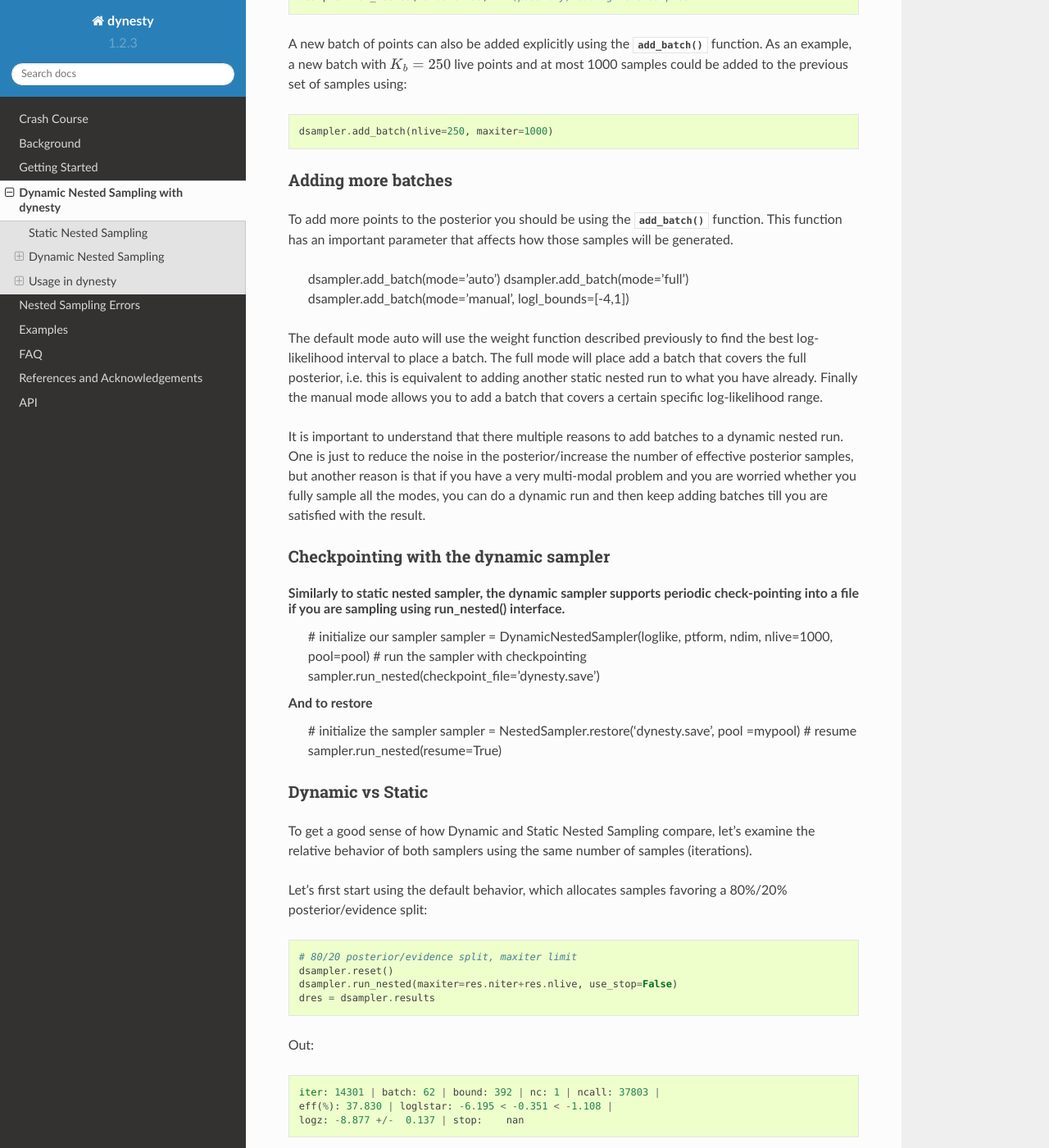
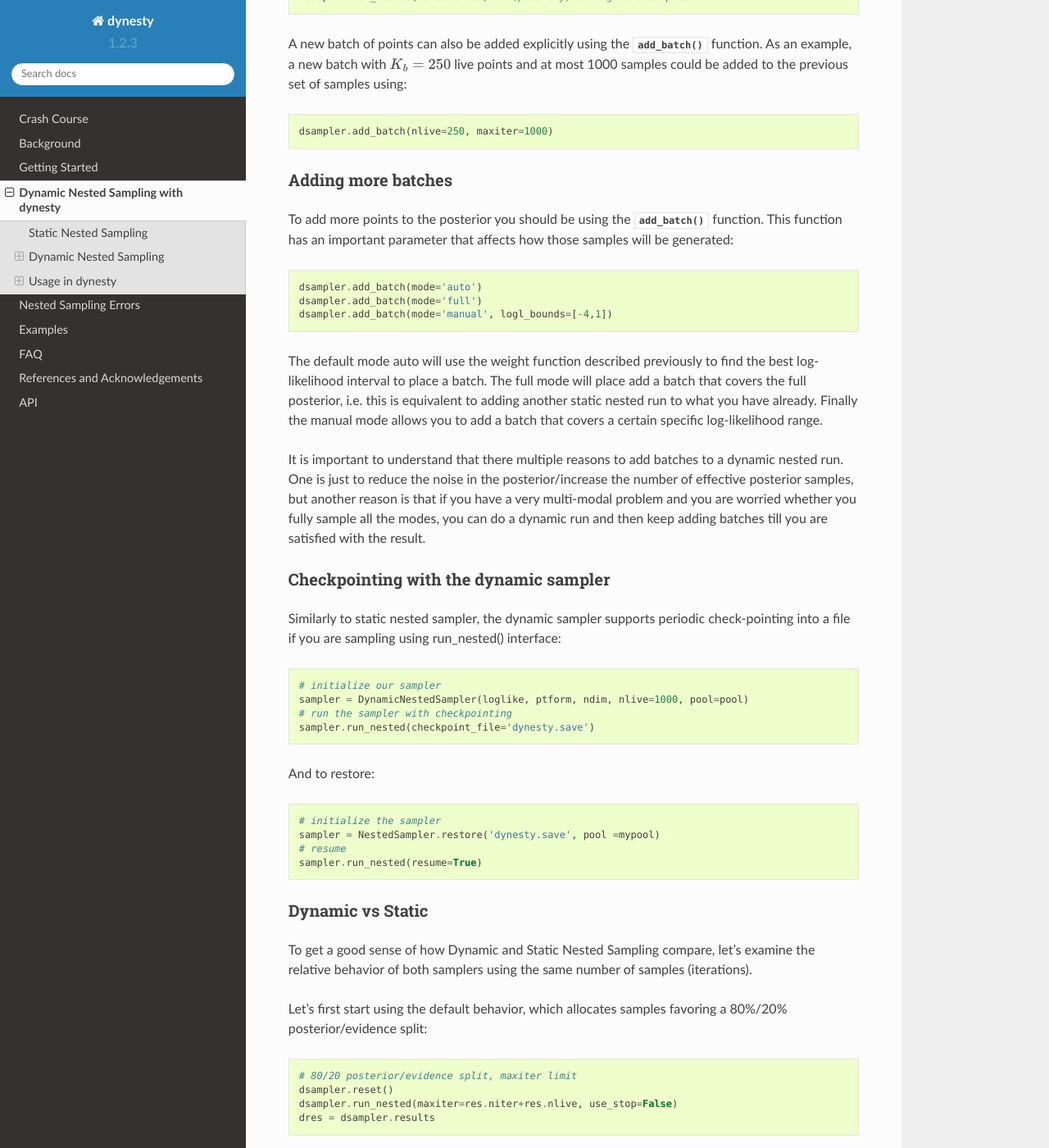
Before and after one commit to joshspeagle/dynesty, a Sphinx documentation site: the page built from docs/source/dynamic.rst, in a window 1280 px wide and 1400 px high, scrolled down 8177 px. Shown: the whole window at 82% size. Built offline with Sphinx 7.4.7 and the Read the Docs theme 2.0.0, drawn with Linux system fonts in a browser that asks for light colours; the version number is read from the project's files by our own code.

Commit message:
fix the doc formatting

```diff
--- a/docs/source/dynamic.rst
+++ b/docs/source/dynamic.rst
@@ -445,7 +445,7 @@ could be added to the previous set of samples using::
 Adding more batches
 -------------------
 
-To add more points to the posterior you should be using the :meth:`~dynesty.dynamicsampler.DynamicSampler.add_batch` function. This function has an important parameter that affects how those samples will be generated.
+To add more points to the posterior you should be using the :meth:`~dynesty.dynamicsampler.DynamicSampler.add_batch` function. This function has an important parameter that affects how those samples will be generated::
 
     dsampler.add_batch(mode='auto')
     dsampler.add_batch(mode='full')
@@ -461,13 +461,15 @@ It is important to understand that there multiple reasons to add batches to a dy
 Checkpointing with the dynamic sampler
 --------------------------------------
 
-Similarly to static nested sampler, the dynamic sampler supports periodic check-pointing into a file if you are sampling using run_nested() interface.
+Similarly to static nested sampler, the dynamic sampler supports periodic check-pointing into a file if you are sampling using run_nested() interface::
+
     # initialize our sampler
     sampler = DynamicNestedSampler(loglike, ptform, ndim, nlive=1000, pool=pool)
     # run the sampler with checkpointing
     sampler.run_nested(checkpoint_file='dynesty.save')
 
-And to restore
+And to restore::
+
     # initialize the sampler
     sampler = NestedSampler.restore('dynesty.save', pool =mypool)
     # resume
--- a/docs/source/quickstart.rst
+++ b/docs/source/quickstart.rst
@@ -524,7 +524,7 @@ to add new samples based on where they left off. This is as easy as::
 Checkpointing
 --------------
 
-While running the sampler using run_nested() interface it is possible to check-point (or save) the state of the sampler into a file at regular intervals. This file can then be used to restart/resume the sampling.
+While running the sampler using run_nested() interface it is possible to check-point (or save) the state of the sampler into a file at regular intervals. This file can then be used to restart/resume the sampling::
 
     # initialize our sampler
     sampler = NestedSampler(loglike, ptform, ndim, nlive=1000)
@@ -532,7 +532,7 @@ While running the sampler using run_nested() interface it is possible to check-p
     sampler.run_nested(checkpoint_file='dynesty.save')
 
 
-You can then restore it now and resume sampling
+You can then restore it now and resume sampling::
 
     # restore our sampler
     sampler = NestedSampler.restore('dynesty.save')
@@ -540,7 +540,7 @@ You can then restore it now and resume sampling
     sampler.run_nested(resume=True)
 
 
-If you used the pool in the sampler and you want to use the pool after restoring, you need to specify it when restoring
+If you used the pool in the sampler and you want to use the pool after restoring, you need to specify it when restoring::
 
     mypool = multiprocessing.Pool(6)
     # restore the sampler
```
